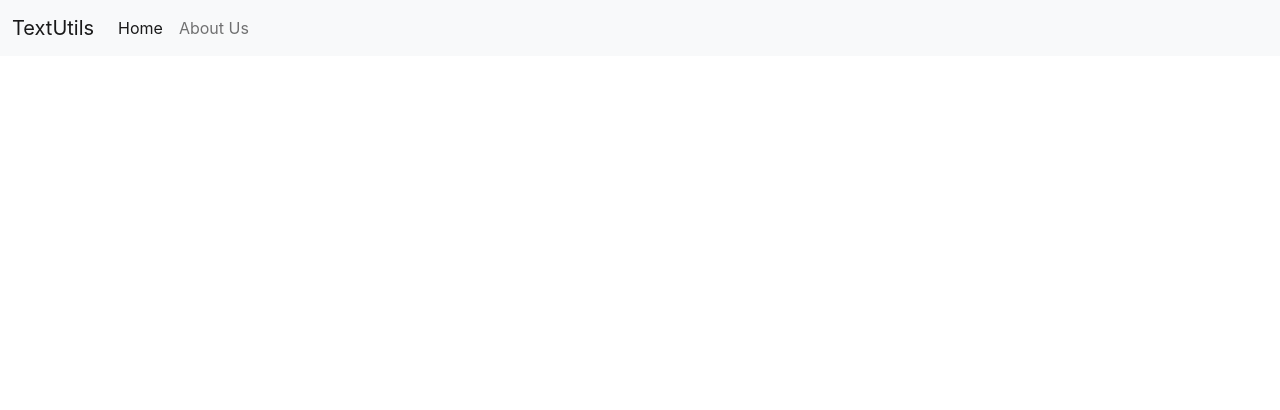
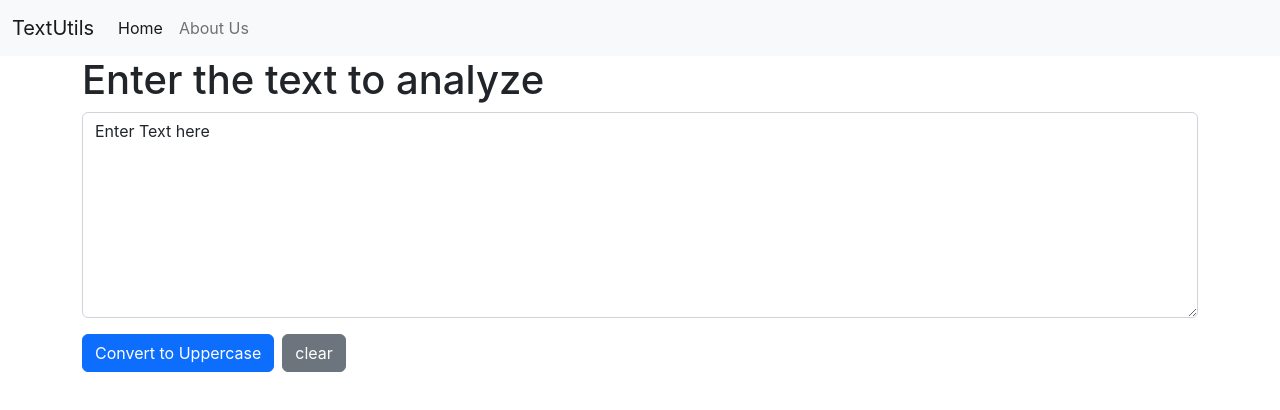
Before and after one commit to Rakesh-AC/first-react-app, a React (Create React App) app: page / in a window 1280 px wide. Shown: the top 410 px of the page. Built offline with nearby package versions, Linux system fonts and the light colour scheme.

Commit message:
#7 TextArea, useState, ract hooks and events in react

```diff
--- a/src/App.js
+++ b/src/App.js
@@ -1,7 +1,7 @@
 import logo from './logo.svg';
 import './App.css';
-import Navbar from './componets/Navbar';
-
+import Navbar from './components/Navbar';
+import TextForm from './components/TextForm';
 function App() {
   return (
     <>
@@ -11,6 +11,11 @@
       {/* <Navbar></Navbar> */}
       {/* Also like this */}
       <Navbar title="TextUtils" aboutText="About Us" />
+      {/* We can also pass props to the components */}
+      <div className="container">
+        <TextForm heading='Enter the text to analyze'/>
+      </div>
+
     </>
   );
 }
--- /dev/null
+++ b/src/components/TextForm.js
@@ -0,0 +1,28 @@
+import React,{useState} from 'react'
+
+export default function TextForm(props) {
+  const [text, setText] = useState("Enter Text here")
+
+  const handleChange = (event) =>{
+    setText(event.target.value);
+  }
+
+  const convertToUppercase = () =>{
+    setText(text.toUpperCase());
+  }
+
+  const clearText = () => {
+    setText("");
+  }
+
+  return (
+    <div>
+        <h1>{props.heading}</h1>
+        <div className="mb-3">
+            <textarea className='form-control' value={text} onChange={handleChange} name="" id="myBox" cols="30" rows="8"></textarea>
+        </div>
+        <button className="btn btn-primary" onClick={convertToUppercase}>Convert to Uppercase</button>
+        <button className="btn btn-secondary ms-2" onClick={clearText}>clear</button>
+    </div>
+  )
+}
```
Also changed, not shown: src/components/Navbar.js (renamed from src/componets/Navbar.js).
